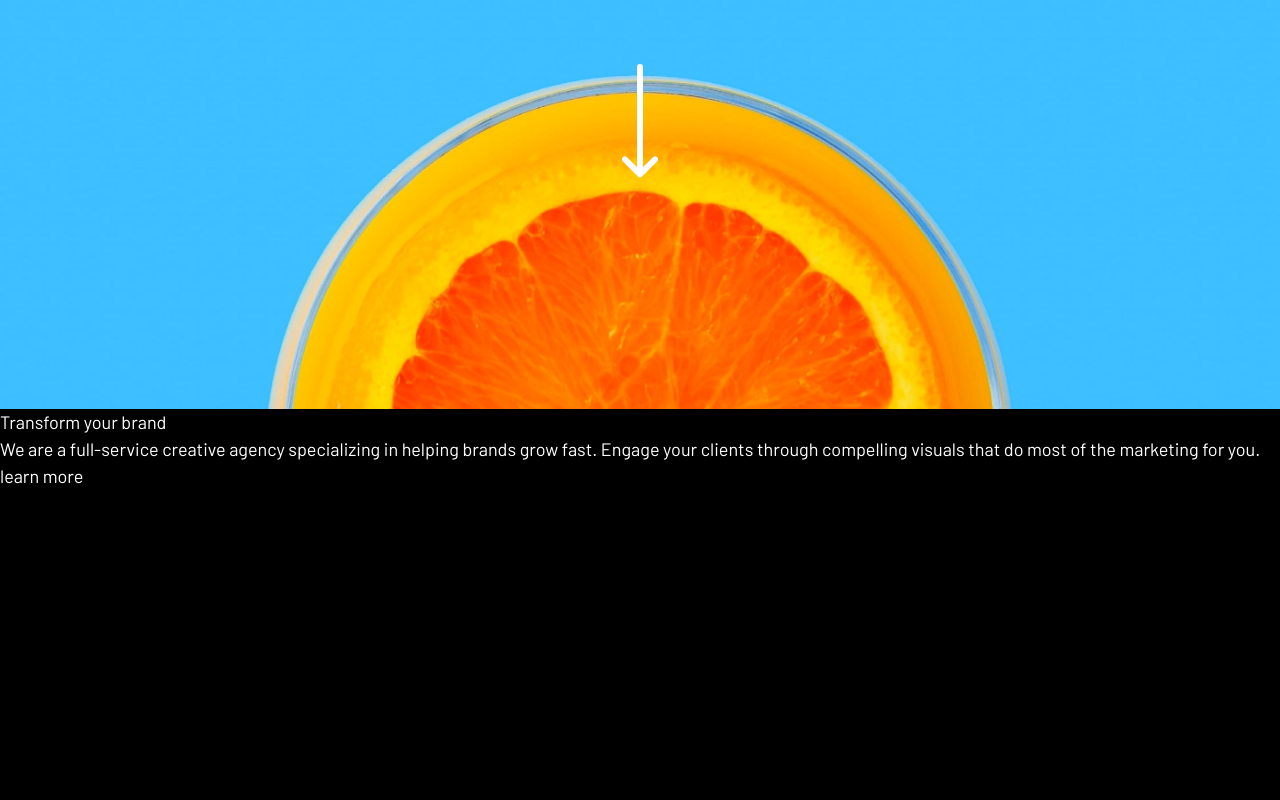
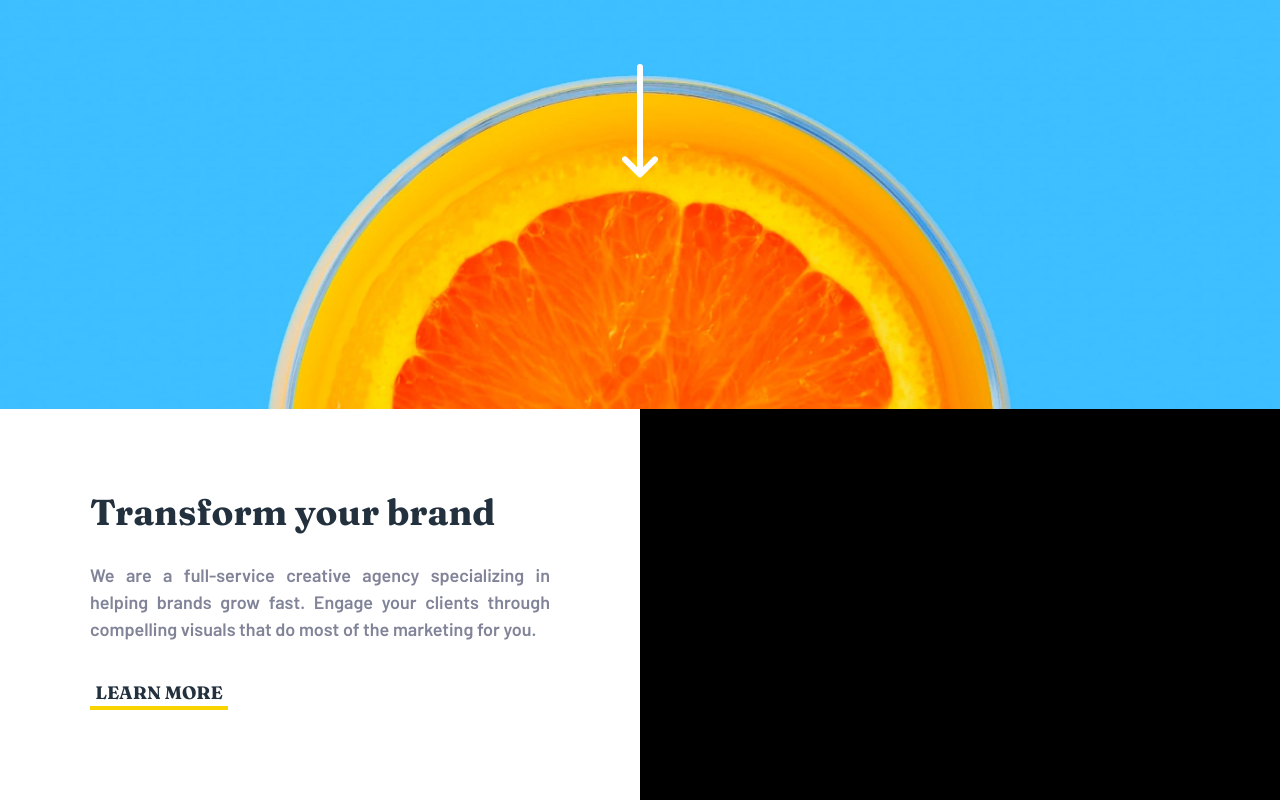
Before and after one commit to thiagoa-martins/sunnyside-agency-landing-page, a React (Create React App) app: page / in a window 1280 px wide. Shown: the part 291-1091 px from the top of the page. Before the commit the page ends 800 px from the top, so only its background shows below. Built offline with nearby package versions, Linux system fonts and the light colour scheme.

Commit message:
Add cardServices component with CSS

```diff
--- /dev/null
+++ b/src/components/cardServices/cardServices.css
@@ -0,0 +1,36 @@
+.card-services {
+    text-align: center;
+    width: 50%;
+}
+
+.card-services div {
+    background-color: var(--color-neutral-white);
+    color: var(--color-neutral-very-dark-desaturated-blue);
+    font-family: var(--font-fraunces);
+    text-align: justify;
+    padding: 5rem;
+}
+
+.card-services div h2 {
+    font-weight: bold;
+    font-size: 2rem;
+}
+
+.card-services div p {
+    color: var(--color-neutral-dark-grayish-blue);
+    font-weight: 600;
+    font-family: var(--font-barlow);
+    margin: 2rem 0;
+}
+
+.card-services div .box {
+    display: inline-block;
+    width: 30%;
+    border-bottom: 4px solid var(--color-primary-yellow);
+    text-align: center;
+}
+
+.card-services div span .text {
+    text-transform: uppercase;
+    font-weight: bold;
+}
--- a/src/components/cardServices/cardServices.js
+++ b/src/components/cardServices/cardServices.js
@@ -1,8 +1,12 @@
+import "./cardServices.css";
+
 const CardServices = ({ children }) => {
     return (
         <div className="card-services">
-            {children}
-            <span>learn more</span>
+            <div>
+                {children}
+                <span className="box"><span className="text">learn more</span></span>
+            </div>
         </div>
     );
 };
```
